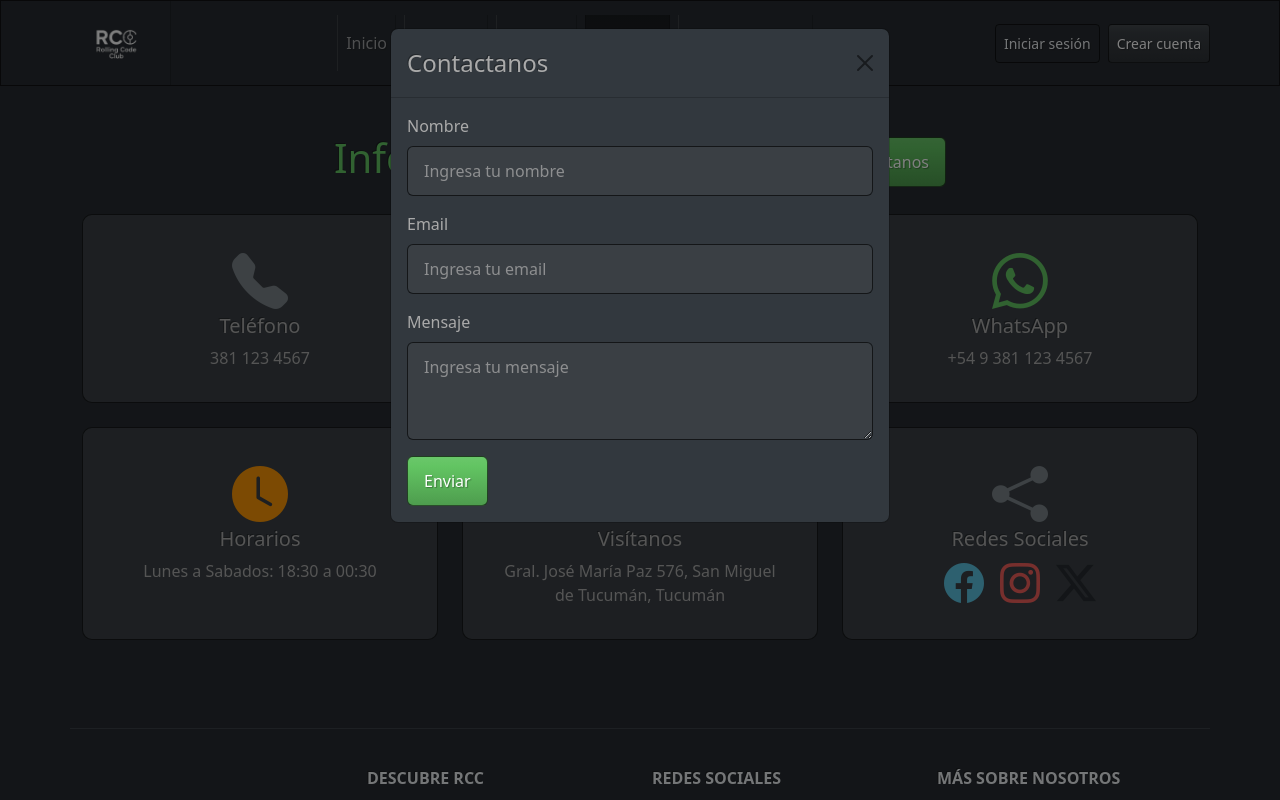
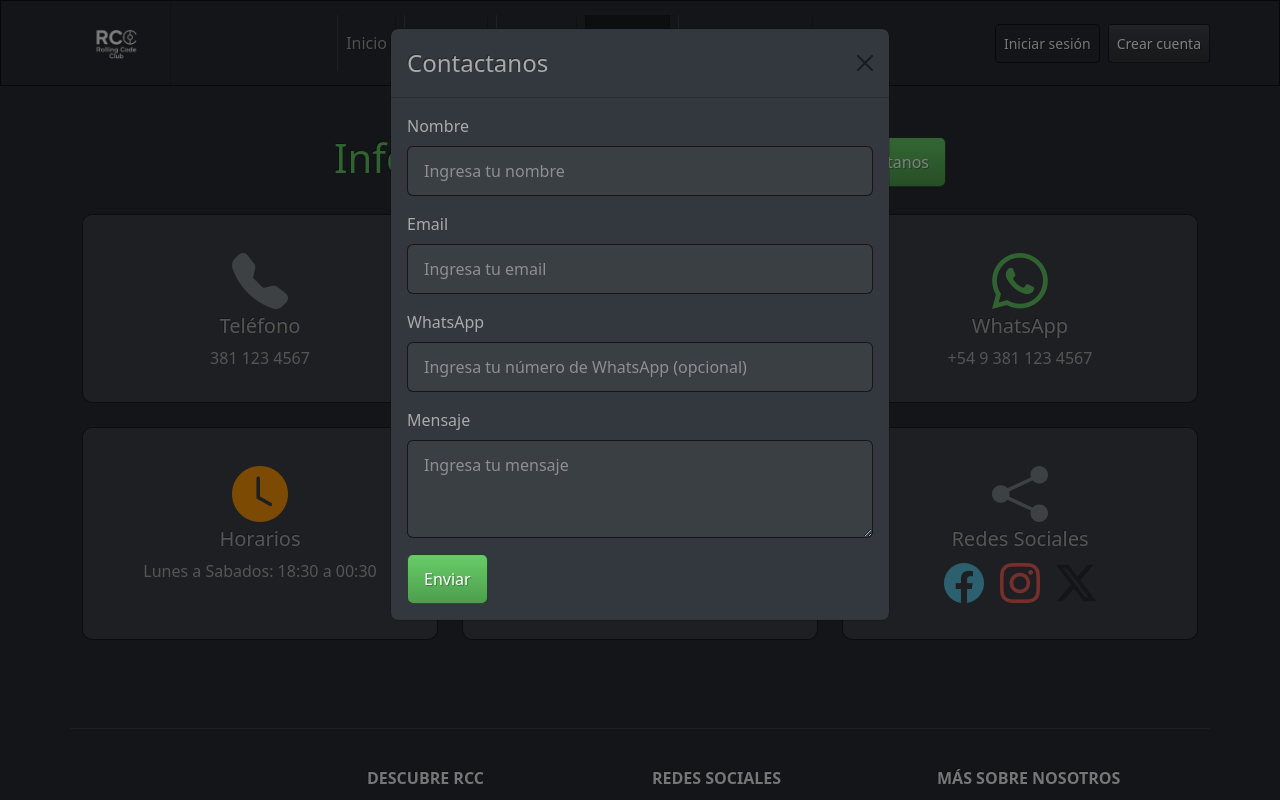
Before and after one commit to ximebarrientos/rollingCodeClub, a React (Vite) app: page /contacto in a window 1280 px wide. Both pictures are taken after a click on the button "Contactanos". Shown: the top 800 px of the page. Built offline with nearby package versions, Linux system fonts and the light colour scheme; no server answers.

Commit message:
agregue validaciones en el formulario de contacto

```diff
--- a/src/components/pages/Contacto.jsx
+++ b/src/components/pages/Contacto.jsx
@@ -1,52 +1,46 @@
-
-import { Container, Row, Col, Card, Button, Modal, Form } from "react-bootstrap";
+import {
+  Container,
+  Row,
+  Col,
+  Card,
+  Button,
+  Modal,
+  Form,
+} from "react-bootstrap";
 import "./contacto.css";
 import { useState } from "react";
-import Swal from 'sweetalert2';
+import { useForm } from "react-hook-form";
+import Swal from "sweetalert2";
 
 const Contacto = () => {
+  const {
+    register,
+    handleSubmit,
+    formState: { errors },
+    reset,
+  } = useForm();
   const [showModal, setShowModal] = useState(false);
 
-  const [formData, setFormData] = useState({
-    nombreContacto: '',
-    mailContacto: '',
-    mensajeContacto: ''
-  });
+  const onSubmit = (data) => {
+    console.log("Datos del formulario:", data);
+    Swal.fire({
+      title: "Mensaje enviado exitosamente",
+      text: "Gracias por contactarnos. Te responderemos pronto.",
+      icon: "success",
+      confirmButtonText: "Aceptar",
+      confirmButtonColor: "#198754",
+    });
+    reset();
+    setShowModal(false);
+  };
 
   const handleClose = () => setShowModal(false);
   const handleShow = () => setShowModal(true);
 
-  const handleChange = (e) => {
-    setFormData({
-      ...formData,
-      [e.target.name]: e.target.value
-    });
-  };
-
-  const handleSubmit = (e) => {
-    e.preventDefault();
-    console.log('Datos del formulario:', formData);
-    Swal.fire({
-      title: 'Mensaje enviado exitosamente',
-      text: 'Gracias por contactarnos. Te responderemos pronto.',
-      icon: 'success',
-      confirmButtonText: 'Aceptar',
-      confirmButtonColor: '#198754'
-    });
-    setFormData({
-      nombreContacto: '',
-      mailContacto: '',
-      mensajeContacto: ''
-    });
-    handleClose();
-  };
-
   return (
     <Container className="my-5">
       <div className="d-flex justify-content-center align-items-center mb-4">
-        <h2 className="text-success display-6 me-3">
-          Información de Contacto
-        </h2>
+        <h2 className="text-success display-6 me-3">Información de Contacto</h2>
         <Button variant="success" onClick={handleShow}>
           Contactanos
         </Button>
@@ -64,7 +58,10 @@ const Contacto = () => {
           </a>
         </Col>
         <Col xs={12} md={6} lg={4}>
-          <a href="mailto:info@rollingcodeclub.com" className="text-decoration-none">
+          <a
+            href="mailto:info@rollingcodeclub.com"
+            className="text-decoration-none"
+          >
             <Card className="h-100 text-center bg-primary cardContacto">
               <Card.Body>
                 <i className="bi bi-envelope-fill display-4 text-danger mb-3"></i>
@@ -75,7 +72,11 @@ const Contacto = () => {
           </a>
         </Col>
         <Col xs={12} md={6} lg={4}>
-          <a href="https://wa.me/+5493811234567" target="_blank" className="text-decoration-none">
+          <a
+            href="https://wa.me/+5493811234567"
+            target="_blank"
+            className="text-decoration-none"
+          >
             <Card className="h-100 text-center bg-primary cardContacto">
               <Card.Body>
                 <i className="bi bi-whatsapp display-4 text-success mb-3"></i>
@@ -95,7 +96,11 @@ const Contacto = () => {
           </Card>
         </Col>
         <Col xs={12} md={6} lg={4}>
-          <a href="https://maps.google.com/?q=Gral.+José+María+Paz+576,+San+Miguel+de+Tucumán,+Tucumán" target="_blank" className="text-decoration-none">
+          <a
+            href="https://maps.google.com/?q=Gral.+José+María+Paz+576,+San+Miguel+de+Tucumán,+Tucumán"
+            target="_blank"
+            className="text-decoration-none"
+          >
             <Card className="h-100 text-center bg-primary cardContacto">
               <Card.Body>
                 <i className="bi bi-geo-alt-fill display-4 text-info mb-3"></i>
@@ -144,29 +149,69 @@ const Contacto = () => {
           <Modal.Title>Contactanos</Modal.Title>
         </Modal.Header>
         <Modal.Body>
-          <Form onSubmit={handleSubmit}>
+          <Form onSubmit={handleSubmit(onSubmit)}>
             <Form.Group className="mb-3" controlId="nombreContacto">
               <Form.Label>Nombre</Form.Label>
               <Form.Control
                 type="text"
                 placeholder="Ingresa tu nombre"
-                name="nombreContacto"
-                value={formData.nombreContacto}
-                onChange={handleChange}
+                {...register("nombreContacto", {
+                  required: "El nombre es requerido",
+                  minLength: {
+                    value: 3,
+                    message:
+                      "El nombre debe tener al menos 3 caracteres",
+                  },
+                  maxLength: {
+                    value: 50,
+                    message:
+                      "El nombre no puede superar los 50 caracteres",
+                  },
+                })}
+                required
+                minLength={3}
+                maxLength={50}
                 className="bg-primary text-white"
-                required
               />
+              {errors.nombreContacto && (
+                <Form.Text className="text-danger mt-1">
+                  {errors.nombreContacto.message}
+                </Form.Text>
+              )}
             </Form.Group>
             <Form.Group className="mb-3" controlId="mailContacto">
               <Form.Label>Email</Form.Label>
               <Form.Control
                 type="email"
                 placeholder="Ingresa tu email"
-                name="mailContacto"
-                value={formData.mailContacto}
-                onChange={handleChange}
+                {...register("mailContacto", {
+                  required: "El email es requerido",
+                  pattern: {
+                    value:
+                      /^[a-z0-9!#$%&'*+/=?^_`{|}~-]+(?:\.[a-z0-9!#$%&'*+/=?^_`{|}~-]+)*@(?:[a-z0-9](?:[a-z0-9-]*[a-z0-9])?\.)+[a-z0-9](?:[a-z0-9-]*[a-z0-9])?$/,
+                    message: "El email debe tener un formato válido",
+                  },
+                })}
+                required
                 className="bg-primary text-white"
-                required
+                minLength={10}
+                maxLength={100}
+              />
+              {errors.mailContacto && (
+                <Form.Text className="text-danger mt-1">
+                  {errors.mailContacto.message}
+                </Form.Text>
+              )}
+            </Form.Group>
+            <Form.Group className="mb-3" controlId="whatsappContacto">
+              <Form.Label>WhatsApp</Form.Label>
+              <Form.Control
+                type="tel"
+                placeholder="Ingresa tu número de WhatsApp (opcional)"
+                {...register("whatsappContacto")}
+                className="bg-primary text-white"
+                minLength={7}
+                maxLength={15}
               />
             </Form.Group>
             <Form.Group className="mb-3" controlId="mensajeContacto">
@@ -175,12 +220,21 @@ const Contacto = () => {
                 as="textarea"
                 rows={3}
                 placeholder="Ingresa tu mensaje"
-                name="mensajeContacto"
-                value={formData.mensajeContacto}
-                onChange={handleChange}
+                {...register("mensajeContacto", {
+                  required: "El mensaje es requerido",
+                  minLength:{ value: 15, message: "El mensaje debe tener al menos 15 caracteres" },
+                  maxLength:{ value: 250, message: "El mensaje no puede superar los 250 caracteres" },
+                })}
+                required
+                minLength={15}
+                maxLength={250}
                 className="bg-primary text-white"
-                required
               />
+              {errors.mensajeContacto && (
+                <Form.Text className="text-danger mt-1">
+                  {errors.mensajeContacto.message}
+                </Form.Text>
+              )}
             </Form.Group>
             <Button variant="success" type="submit">
               Enviar
```
